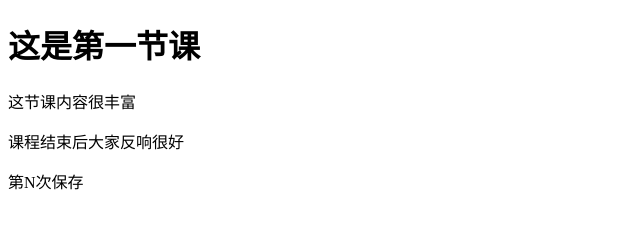
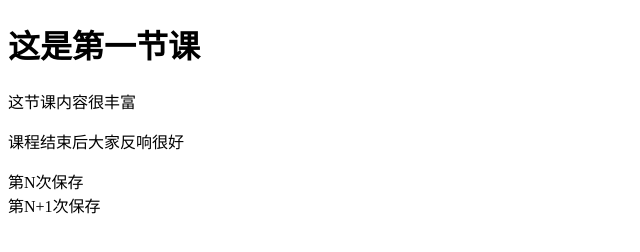
Before and after one commit to uuside12/testDemo, a plain HTML site: page index.html in a window 1280 px wide. Shown: the whole page, without its empty margins (0-640 px from the left). Drawn offline with Linux system fonts and the light colour scheme.

Commit message:
第N+1次修改

```diff
--- a/index.html
+++ b/index.html
@@ -11,5 +11,6 @@
     <div><p>这节课内容很丰富</p></div>
     <div><p>课程结束后大家反响很好</p></div>
     <div>第N次保存</div>
+    <div>第N+1次保存</div>
 </body>
 </html>
```
